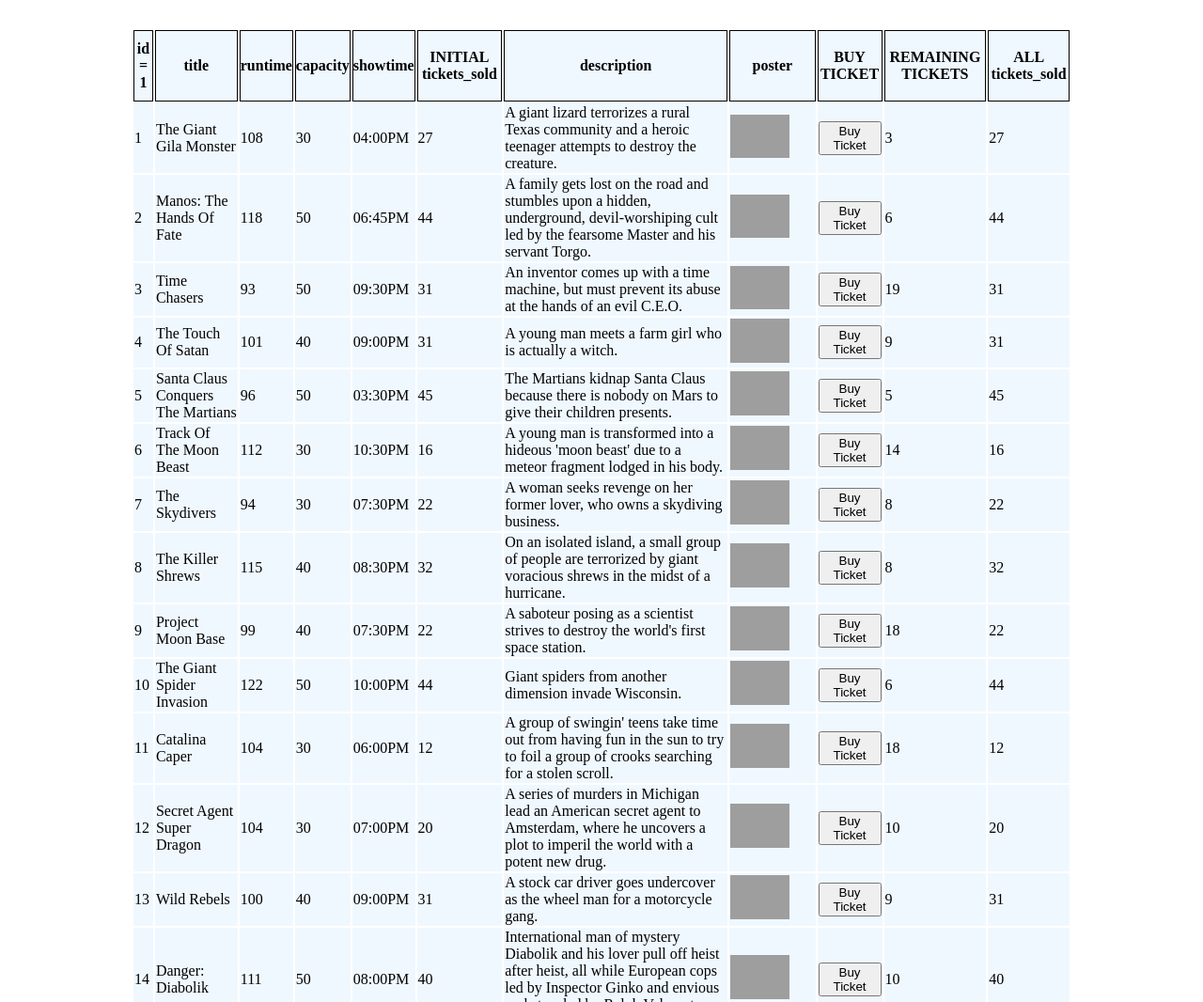
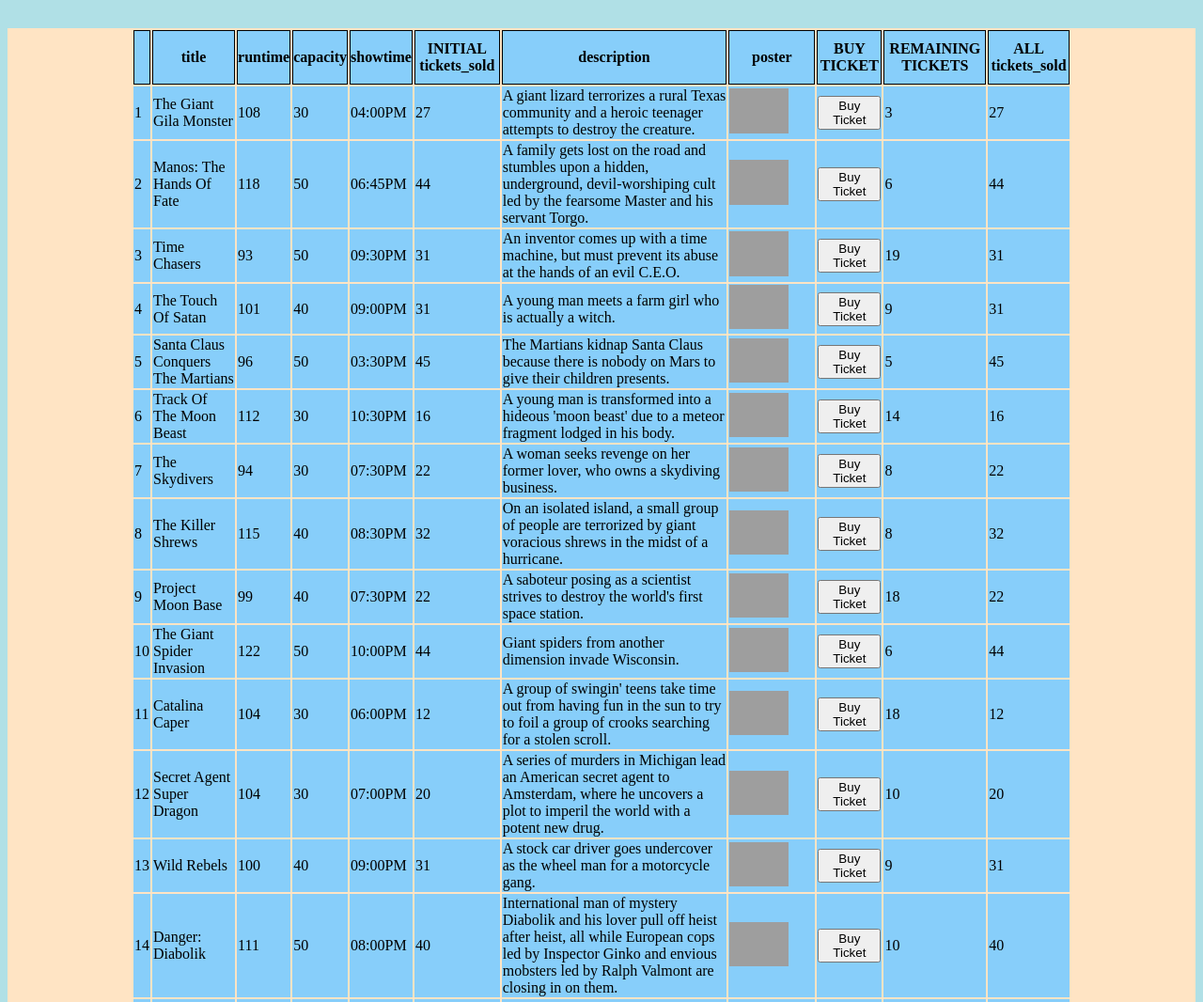
Before and after one commit to Margaret617/code-challenge3, a plain HTML site: page index.html in a window 1280 px wide. Shown: the top 1066 px of the page at 94% size. Drawn offline with Linux system fonts and the light colour scheme; grey boxes are pictures that could not be loaded.

Commit message:
Add files via upload

```diff
--- a/index.html
+++ b/index.html
@@ -3,7 +3,7 @@
 <head>
     <meta charset="UTF-8">
     <meta name="viewport" content="width=device-width, initial-scale=1.0">
-    <title>Document</title>
+    <title>Movies</title>
     <link rel="stylesheet" href="style.css">
     <script src="index.js" defer></script>
 </head>
@@ -12,7 +12,7 @@
         <table>
             <thead>
             <tr>
-            <th> id = 1</th>
+            <th></th>
             <th>title</th>
             <th>runtime</th>
             <th>capacity</th>
--- a/style.css
+++ b/style.css
@@ -11,3 +11,21 @@ tr , th{
 table img{
     width: 70%;
 }
+
+body{
+    background-color:powderblue;
+}
+
+div{
+    background-color: bisque;
+
+}
+
+th , tr{
+    background-color: lightskyblue;
+}
+
+.buy-ticket-btn:hover{
+    opacity: 0.6;
+    background-color: aqua;
+}
```
